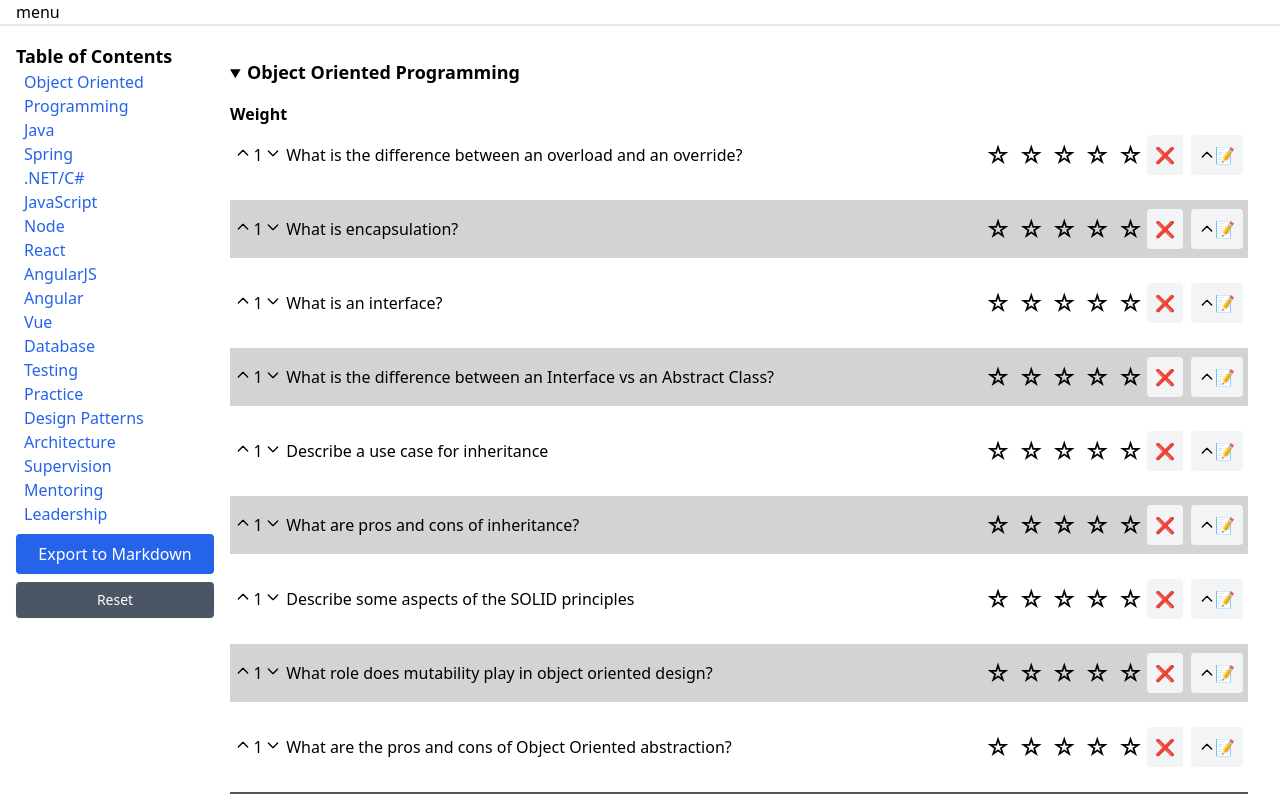
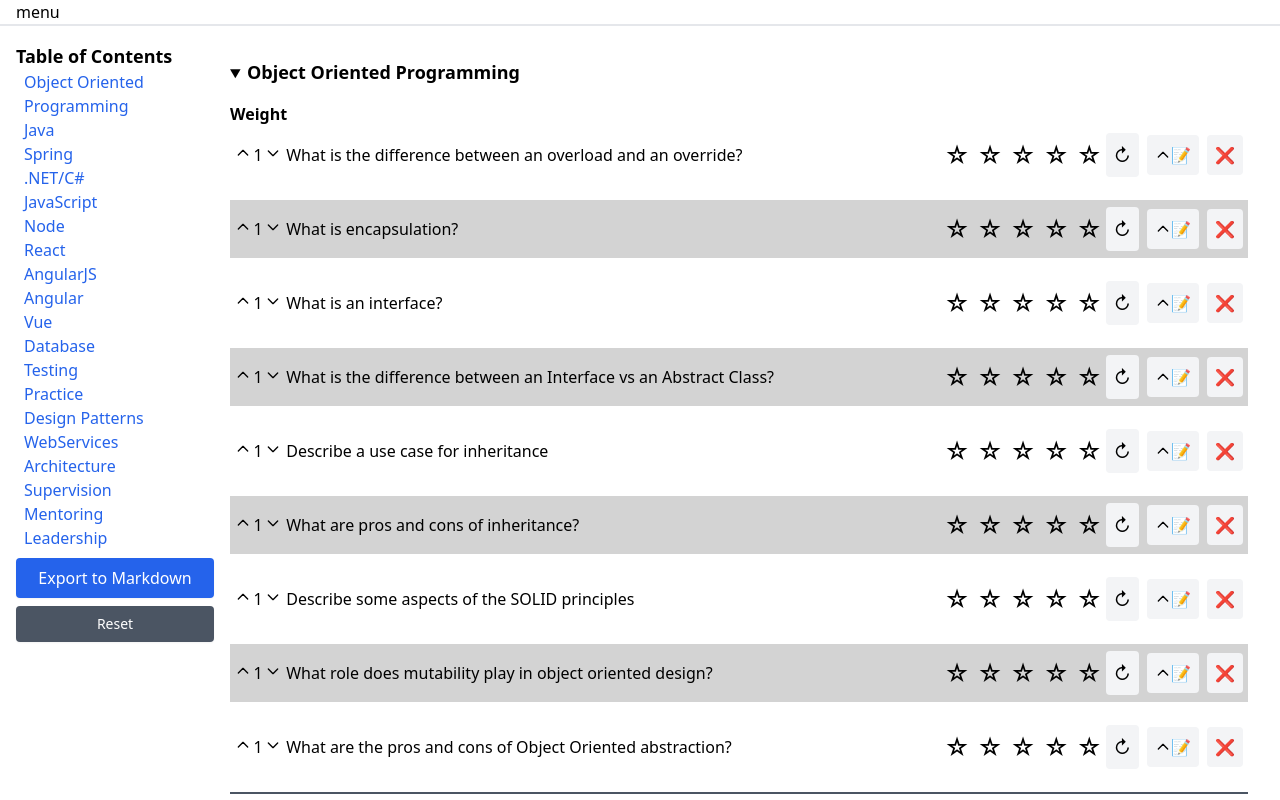
Before and after one commit to ZachariBarnes/conductor, a React (Create React App) app: page /conductor in a window 1280 px wide. Shown: the top 800 px of the page. Built offline with nearby package versions, Linux system fonts and the light colour scheme; what hashids would draw is missing.

Commit message:
adding tweaks to tooltips

```diff
--- a/public/data/content.yml
+++ b/public/data/content.yml
@@ -212,21 +212,39 @@ content:
       - prompt: Describe Dependency Injection
       - prompt: Why are declarative code solutions often better than imperative solutions?
 
+  - section: WebServices
+    visible: true
+    prompts:
+      - prompt: What are The different HTTP Request methods used in REST?
+        details: GET, PUT, POST, PATCH, DELETE, OPTIONS, HEAD
+      - prompt: What are the differences between PUT, POST and GET in REST?
+        details: GET retrieves data and does not modify state,
+          PUT is for updating an entire entity and is idempotent,
+          POST is for creating a new entity,
+          PATCH is for updating a single field,
+          DELETE is for deleting an entity,
+          OPTIONS is for getting a list of valid request types,
+          HEAD is for checking the headers that an identical GET request would return.
+      - prompt: What does it mean to be restful?
+      - prompt: What are pros and cons of REST vs SOAP?
+      - prompt: In SOAP what is a WSDL?
+      - prompt: What is RPC?
+      - prompt: What do you consider when communicating between systems?
+      - prompt: What are your criteria for choosing a protocol for over the wire? (XML, JSON, Protobuf)
+
   - section: Architecture
     todo: this needs a proper name
     visible: false
     prompts:
-      - prompt: What are pros and cons of REST, SOAP, RPC?
       - prompt: What are differences between monoliths and microservices?
-      - prompt: What do you consider when communicating between systems?
       - prompt: How do you separate systems into domains?
+      - prompt: What is an event streaming architecture and why would you use one?
       - prompt: When evaluating interfaces between systems, how do you decide on synchronous versus asynchronous interfaces?
       - prompt: When evaluating interfaces between systems, how do you agree on those interfaces and communicate them between systems?
       - prompt: How do you think differently about systems continuous integration, continuous delivery, and continuous deployment is or is not implemented?
       - prompt: Why are the 12 factor app principles a useful guide?
       - prompt: How do you decide if eventual consistency is acceptable in a system?
       - prompt: What are your criteria for scaling a solution?
-      - prompt: What are your criteria for choosing a protocol for over the wire? (XML, JSON, Protobuf)
 
   - section: Supervision
     visible: false
--- a/src/components/ScoreMeter.tsx
+++ b/src/components/ScoreMeter.tsx
@@ -65,9 +65,9 @@ export function ScoreMeter({
       <button
         type="button"
         onClick={(event) => handleClear(event)}
-        className="p-2 bg-gray-100 rounded hover:bg-gray-200"
-      >
-        ❌
+        className="p-2 bg-gray-100 text-lg rounded hover:bg-gray-200"
+        >
+          ↻
       </button>
     </div>
   );
--- a/src/modules/conductor/Conductor.js
+++ b/src/modules/conductor/Conductor.js
@@ -271,9 +271,22 @@ function SingleEntry({
   const [addNotes, setAddNotes] = useState(false);
   const [stateWeight, setWeight] = useState(weight);
   const displayStyle = visible ? "block" : "none" ;
-  const renderTooltip = props => (
-    <Tooltip {...props} className="flex-row items-center padding-2 justify-between w-full md:w-2/5 text-sm text-center text-white bg-gray-600 rounded shadow-sm hover:bg-gray-700">{entry.details}</Tooltip>
-  );
+  const renderTooltip = props =>{
+    const lines = entry.details? entry.details.split(","): [];
+    return entry.details ? (
+    <Tooltip {...props}
+    className="flex-row items-center p-2 justify-start w-full md:w-2/5 text-base text-left text-white bg-gray-600 rounded">
+     {lines.length ? getDetails(lines) : entry.details}
+      </Tooltip>
+  ): <div style={{display:'none'}}/>};
+
+  const getDetails = (lines) =>{
+  return lines.map((line) => (
+    <div key={line}>
+      {line}
+      <br/>
+    </div>
+  ))};
 
   return (
     prompt && (
@@ -306,6 +319,14 @@ function SingleEntry({
               )}
               📝
             </button>
+
+            <button
+            type="button"
+            onClick={(event) =>handleScoreCleared({section, prompt})}
+            className="p-2 bg-gray-100 rounded hover:bg-gray-200"
+            >
+              ❌
+            </button>
           </div>
         </div>
         <div>
--- a/src/store/actions/data-actions.js
+++ b/src/store/actions/data-actions.js
@@ -15,6 +15,7 @@ export function updateWeight({ section, prompt, weight }) {
 
 export const REMOVE_ITEM = "REMOVE_ITEM";
 export function removeItem({ section, prompt }) {
+  console.log(`Remove item: Section: ${section}, Prompt: ${prompt}`);
   return { type: REMOVE_ITEM, payload: { section, prompt } };
 }
 
```
